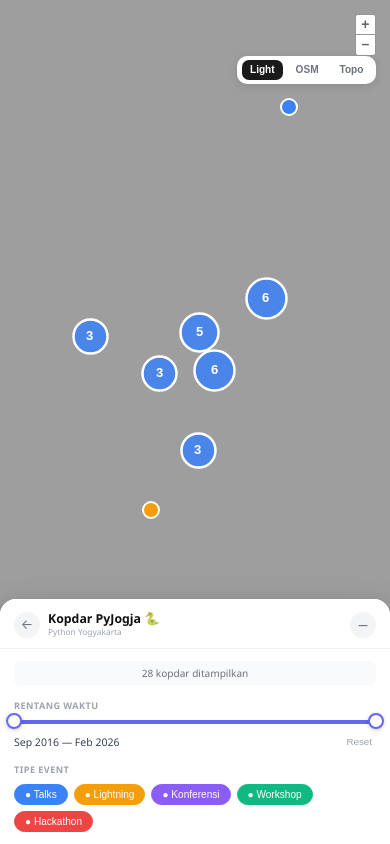
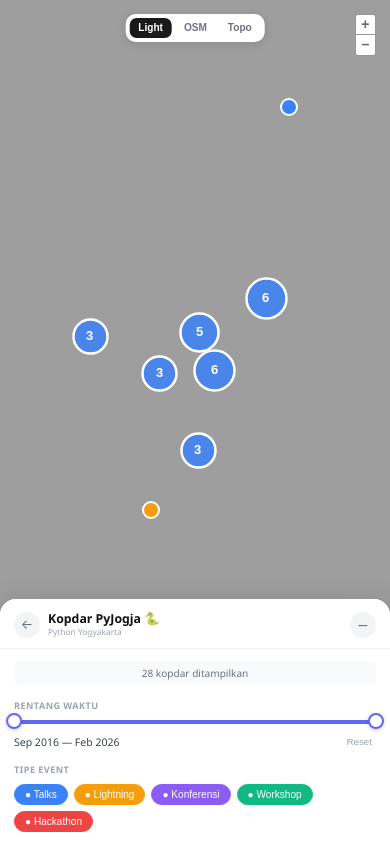
Before and after one commit to ismailsunni/kopdar-pyjogja, a website built with Vite: page index.html in a window 390 px wide. Built offline with nearby package versions, Linux system fonts and the light colour scheme.

Commit message:
fix: basemap switcher top-center on mobile, away from zoom buttons

```diff
--- a/src/style.css
+++ b/src/style.css
@@ -442,11 +442,12 @@ html, body {
     overflow-y: auto;
   }
 
-  /* Basemap switcher: top-right, below zoom controls */
+  /* Basemap switcher: top-center on mobile, clear of zoom buttons */
   #basemap-switcher {
-    top: 4rem;
-    right: 1rem;
+    top: 1rem;
+    left: 50%;
+    transform: translateX(-50%);
+    right: auto;
     bottom: auto;
-    left: auto;
   }
 }
```
